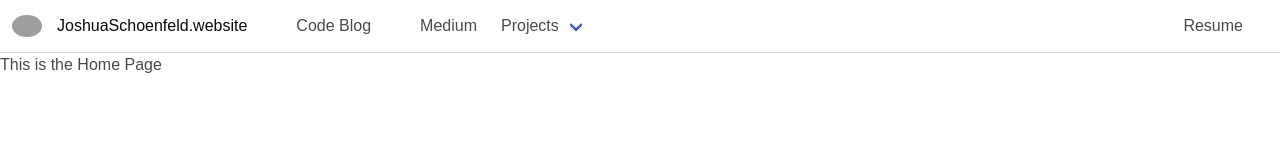
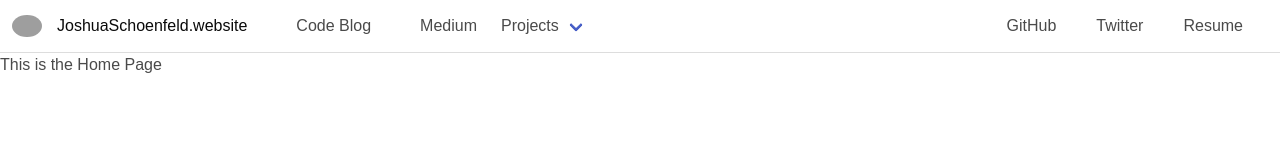
Before and after one commit to Brocier/reactbulmahackernoon, a React (Create React App) app: page / in a window 1280 px wide. Shown: the top 160 px of the page. Built offline with nearby package versions, Linux system fonts and the light colour scheme; grey boxes are pictures that could not be loaded.

Commit message:
Switching to my personal info

```diff
--- a/src/app/layout/Header.js
+++ b/src/app/layout/Header.js
@@ -83,18 +83,20 @@ class Header extends React.Component {
                   This Site
                 </a>
                 <a className="navbar-item">
-                  Angular The React Way
+                  React The Redux Way
                 </a>
               </div>
             </div>
           </div>
           <div className="navbar-end">
-            <a className="navbar-item" href="https://github.com/aaronklaser">
+            <a className="navbar-item" href="https://github.com/brocier">
+              GitHub
               <span className="icon">
                 <i className="fab fa-lg fa-github"></i>
               </span>
             </a>
-            <a className="navbar-item" href="https://twitter.com/awklaser">
+            <a className="navbar-item" href="https://twitter.com/JoshSchoenfeld">
+              Twitter
               <span
                 className="icon has-text-info"
                 style={{
@@ -103,7 +105,7 @@ class Header extends React.Component {
                 <i className="fab fa-lg fa-twitter"></i>
               </span>
             </a>
-            <a className="navbar-item" href="http://resume.aaronklaser.com">
+            <a className="navbar-item" href="http://hello-world-portfolio.bitballoon.com/">
               Resume
               <span
                 className="icon"
```
